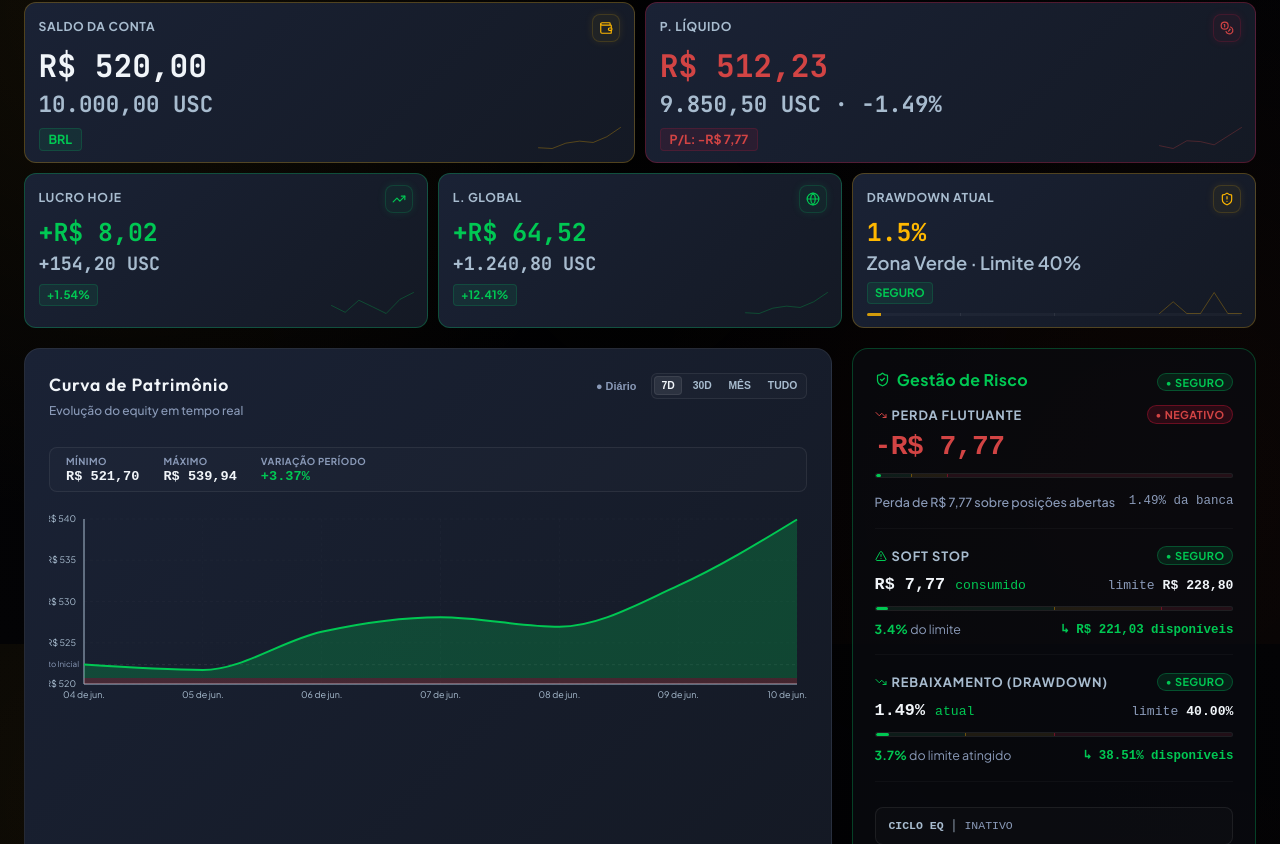
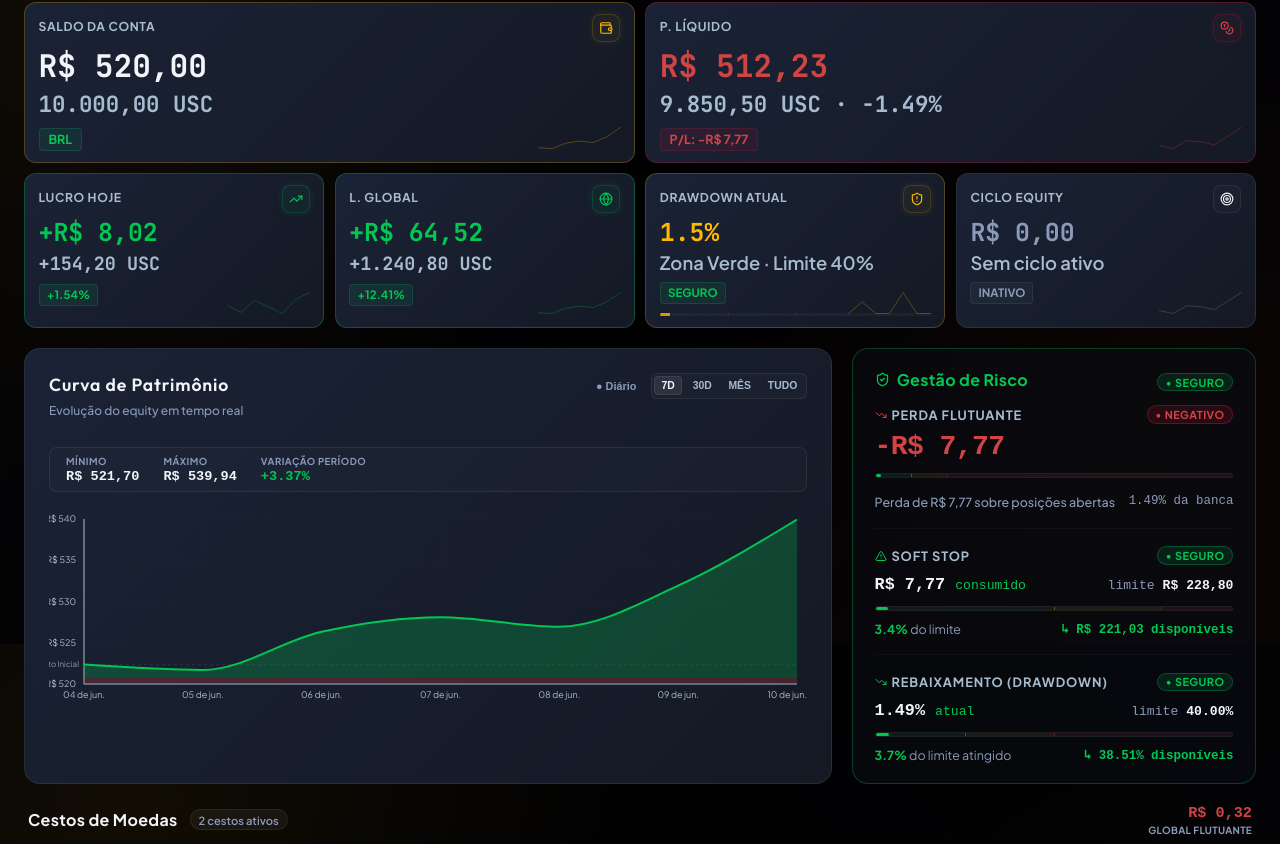
Before and after one commit to tonyrogeness-web/Oriontech, a Next.js app: page / in a window 1280 px wide. Shown: the part 156-1000 px from the top of the page. Built offline with nearby package versions, Linux system fonts and the light colour scheme; no server answers; the database is empty.

Commit message:
feat: move equity cycle to top kpi cards row and remove old display

```diff
--- a/src/app/page.tsx
+++ b/src/app/page.tsx
@@ -345,7 +345,7 @@ export default function DashboardPage() {
           newsName={activeAccount.newsName}
         />
 
-        {/* 2. Row of 5 KPI Cards */}
+        {/* 2. Row of 6 KPI Cards */}
         <KpiCards
           balance={activeAccount.balance}
           equity={activeAccount.equity}
@@ -356,6 +356,12 @@ export default function DashboardPage() {
           brlRate={brlRate}
           currencyMode={currencyMode}
           history={history}
+          trailingActive={activeAccount.trailingActive}
+          trailingPeak={activeAccount.trailingPeak}
+          ddReached10={activeAccount.ddReached10}
+          ddReached20={activeAccount.ddReached20}
+          equityCycleBase={activeAccount.equityCycleBase}
+          equityCycleTargetPct={activeAccount.equityCycleTargetPct}
         />
 
         {/* 3. Chart & Risk Management */}
@@ -370,12 +376,6 @@ export default function DashboardPage() {
             currencyMode={currencyMode}
             brlRate={brlRate}
             history={history}
-            trailingActive={activeAccount.trailingActive}
-            trailingPeak={activeAccount.trailingPeak}
-            ddReached10={activeAccount.ddReached10}
-            ddReached20={activeAccount.ddReached20}
-            equityCycleBase={activeAccount.equityCycleBase}
-            equityCycleTargetPct={activeAccount.equityCycleTargetPct}
           />
 
 
--- a/src/components/KpiCards.tsx
+++ b/src/components/KpiCards.tsx
@@ -1,7 +1,7 @@
 "use client";
 
 import React from "react";
-import { Wallet, Coins, TrendingUp, Globe, ShieldAlert } from "lucide-react";
+import { Wallet, Coins, TrendingUp, Globe, ShieldAlert, Target } from "lucide-react";
 import styles from "./components.module.css";
 
 interface PerformancePoint {
@@ -20,6 +20,12 @@ interface KpiCardsProps {
   brlRate?: number;
   currencyMode: "CENT" | "BRL";
   history?: PerformancePoint[];
+  trailingActive?: boolean;
+  trailingPeak?: number;
+  ddReached10?: boolean;
+  ddReached20?: boolean;
+  equityCycleBase?: number;
+  equityCycleTargetPct?: number;
 }
 
 /* ── Sparkline component inside KpiCards.tsx ── */
@@ -71,6 +77,12 @@ export default function KpiCards({
   brlRate = 5.45,
   currencyMode = "CENT",
   history = [],
+  trailingActive = false,
+  trailingPeak = 0,
+  ddReached10 = false,
+  ddReached20 = false,
+  equityCycleBase = 0,
+  equityCycleTargetPct = 5.0,
 }: KpiCardsProps) {
   // Format primary value (main display)
   const formatValPrimary = (val: number) => {
@@ -153,6 +165,43 @@ export default function KpiCards({
   const equityCalc = equity;
   const equityDiffCalc = equityCalc - balance;
   const equityDiffPctCalc = balance > 0 ? (equityDiffCalc / balance) * 100 : 0;
+
+  // 6. Ciclo Equity Calculations
+  const targetPct = equityCycleTargetPct > 0 ? equityCycleTargetPct : 5.0;
+  const progressPct = targetPct > 0 ? (trailingPeak / targetPct) * 100 : 0;
+  const clampedProgress = Math.min(100, Math.max(0, progressPct));
+
+  const targetValue = equityCycleBase * (1 + targetPct / 100);
+  const profitNet = equityCycleBase * (trailingPeak / 100);
+
+  let cycleBadge = "ATIVO";
+  let cycleBadgeColorClass = styles.kpiBadgeGreen;
+  let cycleBorderClass = styles.kpiCardBorderGreen;
+  let cycleGlowClass = styles.greenGlow;
+  let cycleColorVal = "var(--neon-green)";
+
+  if (!trailingActive) {
+    cycleBadge = "INATIVO";
+    cycleBadgeColorClass = styles.kpiBadgeMuted;
+    cycleBorderClass = styles.kpiCardBorderMuted;
+    cycleGlowClass = "";
+    cycleColorVal = "var(--text-muted)";
+  } else if (ddReached20) {
+    cycleBadge = "CRÍTICO";
+    cycleBadgeColorClass = styles.kpiBadgeRed;
+    cycleBorderClass = styles.kpiCardBorderRed;
+    cycleGlowClass = styles.redGlow;
+    cycleColorVal = "var(--neon-red)";
+  } else if (ddReached10) {
+    cycleBadge = "ALERTA";
+    cycleBadgeColorClass = styles.kpiBadgeGold;
+    cycleBorderClass = styles.kpiCardBorderAmber;
+    cycleGlowClass = styles.amberGlow;
+    cycleColorVal = "var(--neon-amber)";
+  }
+
+  const primaryValText = trailingActive ? `${profitNet >= 0 ? "+" : ""}${formatValPrimary(profitNet)}` : formatValPrimary(0);
+  const secondaryValText = trailingActive ? `Alvo: ${formatValSecondary(targetValue)}` : "Sem ciclo ativo";
 
   return (
     <div className={styles.kpiRowGrid}>
@@ -266,6 +315,44 @@ export default function KpiCards({
 
         <Sparkline data={drawdownTrendHistory} color={maxDrawdown >= 20 ? "var(--neon-red)" : maxDrawdown >= 10 ? "var(--neon-amber)" : "var(--neon-gold)"} />
       </div>
+
+      {/* 6. Ciclo Equity */}
+      <div className={`${styles.kpiCardMockup} ${cycleBorderClass} ${styles.kpiCardSmall}`}>
+        <div className={styles.kpiHeaderRow}>
+          <span className={styles.kpiLabelMockup}>Ciclo Equity</span>
+          <div className={`${styles.kpiIconContainer} ${cycleGlowClass}`}>
+            <Target size={14} />
+          </div>
+        </div>
+        <span className={`${styles.kpiValueMockup} tabular-nums`} style={{ color: cycleColorVal }}>
+          {primaryValText}
+        </span>
+        <span className={styles.kpiSubValueMockup}>
+          {secondaryValText}
+        </span>
+        <span className={`${styles.kpiBadgeMockup} ${cycleBadgeColorClass}`} style={{ marginBottom: "0.2rem" }}>
+          {cycleBadge}
+        </span>
+
+        {trailingActive && (
+          <div style={{ marginTop: "0.4rem", width: "100%", height: "3px", background: "var(--opacity-divider)", borderRadius: "2px", position: "relative", overflow: "hidden" }}>
+            <div
+              style={{
+                height: "100%",
+                width: `${clampedProgress}%`,
+                background: cycleColorVal,
+                opacity: 0.8,
+                transition: "width 0.5s ease"
+              }}
+            />
+            <div style={{ position: "absolute", left: "25%", top: 0, bottom: 0, width: "1px", background: "var(--opacity-border)" }} />
+            <div style={{ position: "absolute", left: "50%", top: 0, bottom: 0, width: "1px", background: "var(--opacity-border)" }} />
+            <div style={{ position: "absolute", left: "75%", top: 0, bottom: 0, width: "1px", background: "var(--opacity-border)" }} />
+          </div>
+        )}
+
+        <Sparkline data={equityHistory} color={cycleColorVal} />
+      </div>
     </div>
   );
 }
--- a/src/components/RiskManagement.tsx
+++ b/src/components/RiskManagement.tsx
@@ -19,12 +19,6 @@ interface RiskManagementProps {
   currencyMode?: "CENT" | "BRL";
   brlRate?: number;
   history?: PerformancePoint[];
-  trailingActive?: boolean;
-  trailingPeak?: number;
-  ddReached10?: boolean;
-  ddReached20?: boolean;
-  equityCycleBase?: number;
-  equityCycleTargetPct?: number;
 }
 
 /* ── Mini Sparkline SVG ─────────────────────────────────────────── */
@@ -121,12 +115,6 @@ export default function RiskManagement({
   currencyMode = "CENT",
   brlRate = 5.45,
   history = [],
-  trailingActive = false,
-  trailingPeak = 0,
-  ddReached10 = false,
-  ddReached20 = false,
-  equityCycleBase = 0,
-  equityCycleTargetPct = 5.0,
 }: RiskManagementProps) {
 
   /* ── Formatter ────────────────────────────────────────────────── */
@@ -173,22 +161,7 @@ export default function RiskManagement({
   const ddStatus     = maxDrawdown >= 20 ? "CRÍTICO" : maxDrawdown >= 10 ? "ALERTA" : "SEGURO";
   const ddHeadroom   = Math.max(0, 40 - maxDrawdown);
 
-  /* ═══════════════════════════════════════════════════════════════
-     4. TRAILING EQUITY
-  ═══════════════════════════════════════════════════════════════ */
-  const targetPct = equityCycleTargetPct > 0 ? equityCycleTargetPct : 5.0;
-  const progressPct = targetPct > 0 ? (trailingPeak / targetPct) * 100 : 0;
-  const clampedProgress = Math.min(100, Math.max(0, progressPct));
-  const trailingColor = ddReached20 ? "var(--neon-red)" : (ddReached10 ? "var(--neon-gold)" : "var(--neon-green)");
 
-  const targetValue = equityCycleBase * (1 + targetPct / 100);
-  const profitNet = equityCycleBase * (trailingPeak / 100);
-
-  const totalChars = 10;
-  const solidCount = Math.max(0, Math.min(totalChars, Math.round(clampedProgress / (100 / totalChars))));
-  const emptyCount = totalChars - solidCount;
-  const barStr = "█".repeat(solidCount) + "░".repeat(emptyCount);
-  const progressPercentText = clampedProgress.toFixed(0);
 
   /* ── Worst state → card border ───────────────────────────────── */
   const isCritical = ssStatus === "CRÍTICO" || ddStatus === "CRÍTICO";
@@ -354,40 +327,6 @@ export default function RiskManagement({
           <RiskSparkline data={sparkBal} color={ddColor} />
         </div>
 
-        {/* ═══════════════════════════════════════════════════════
-            SEÇÃO 4 — TRAILING EQUITY PANEL
-        ═══════════════════════════════════════════════════════ */}
-        <Divider />
-
-        <div style={{
-          marginTop: "0.5rem",
-          padding: "0.6rem 0.8rem",
-          borderRadius: "8px",
-          background: "var(--opacity-bg-soft)",
-          border: "1px solid var(--opacity-border)",
-          fontFamily: "monospace",
-          fontSize: "0.72rem",
-          lineHeight: "1.45",
-          color: trailingActive ? trailingColor : "var(--text-muted)",
-          display: "flex",
-          flexDirection: "column",
-          gap: "0.25rem"
-        }}>
-          {trailingActive ? (
-            <>
-              <div>
-                <span style={{ color: "var(--text-secondary)", fontWeight: "bold" }}>CICLO EQ  │</span> Base: {fmt(equityCycleBase)} &nbsp;➔&nbsp; Alvo (+{targetPct.toFixed(0)}%): {fmt(targetValue)}
-              </div>
-              <div>
-                <span style={{ color: "var(--text-secondary)", fontWeight: "bold" }}>PROGRESSO │</span> Lucro: {fmt(profitNet, true)} ({trailingPeak >= 0 ? "+" : ""}{trailingPeak.toFixed(2)}%) &nbsp;[{barStr}]&nbsp; {progressPercentText}%
-              </div>
-            </>
-          ) : (
-            <div>
-              <span style={{ color: "var(--text-secondary)", fontWeight: "bold" }}>CICLO EQ  │</span> INATIVO
-            </div>
-          )}
-        </div>
 
       </div>
     </div>
--- a/src/components/components.module.css
+++ b/src/components/components.module.css
@@ -819,13 +819,13 @@
 
 .kpiRowGrid {
   display: grid;
-  grid-template-columns: repeat(6, 1fr);
+  grid-template-columns: repeat(12, 1fr);
   gap: 0.65rem;
   margin-bottom: 1.25rem;
 }
 
 .kpiCardLarge {
-  grid-column: span 3;
+  grid-column: span 6;
 }
 
 .kpiCardLarge .kpiValueMockup {
@@ -845,7 +845,7 @@
 }
 
 .kpiCardSmall {
-  grid-column: span 2;
+  grid-column: span 3;
 }
 
 .kpiCardSmall .kpiValueMockup {
@@ -866,13 +866,13 @@
 
 @media (max-width: 900px) {
   .kpiRowGrid {
-    grid-template-columns: repeat(6, 1fr);
+    grid-template-columns: repeat(12, 1fr);
   }
   .kpiCardLarge {
+    grid-column: span 6;
+  }
+  .kpiCardSmall {
     grid-column: span 3;
-  }
-  .kpiCardSmall {
-    grid-column: span 2;
   }
 }
 
@@ -886,9 +886,6 @@
   }
   .kpiCardSmall {
     grid-column: span 1;
-  }
-  .kpiRowGrid > div:nth-child(5) {
-    grid-column: span 2;
   }
 }
 
@@ -1116,6 +1113,18 @@
   border: 1px solid rgba(255, 23, 68, 0.15);
 }
 
+.kpiBadgeBlue {
+  background: rgba(0, 229, 255, 0.08);
+  color: #00e5ff;
+  border: 1px solid rgba(0, 229, 255, 0.15);
+}
+
+.kpiBadgeMuted {
+  background: rgba(255, 255, 255, 0.03);
+  color: var(--text-muted);
+  border: 1px solid var(--border-light);
+}
+
 /* KPI Dynamic Card Borders & Glows */
 .kpiCardBorderGold { border-color: rgba(255, 184, 0, 0.25) !important; }
 .kpiCardBorderGold:hover {
@@ -1139,6 +1148,18 @@
 .kpiCardBorderAmber:hover {
   border-color: rgba(255, 145, 0, 0.5) !important;
   box-shadow: 0 0 15px rgba(255, 145, 0, 0.15) !important;
+}
+
+.kpiCardBorderBlue { border-color: rgba(0, 229, 255, 0.25) !important; }
+.kpiCardBorderBlue:hover {
+  border-color: rgba(0, 229, 255, 0.5) !important;
+  box-shadow: 0 0 15px rgba(0, 229, 255, 0.15) !important;
+}
+
+.kpiCardBorderMuted { border-color: var(--border-light) !important; }
+.kpiCardBorderMuted:hover {
+  border-color: rgba(255, 255, 255, 0.15) !important;
+  box-shadow: 0 0 15px rgba(255, 255, 255, 0.05) !important;
 }
 
 /* Sparklines SVG Styles */
```
